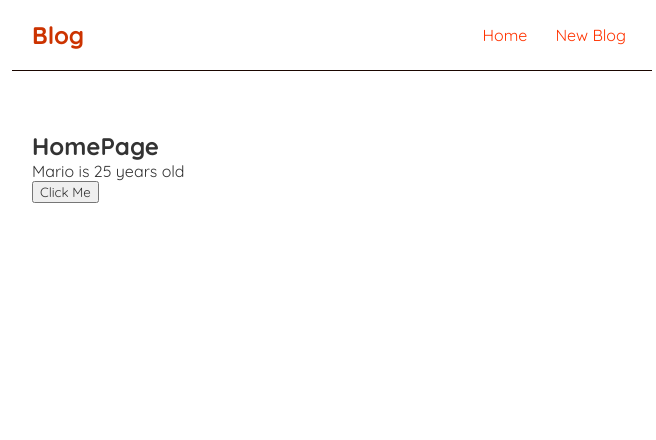
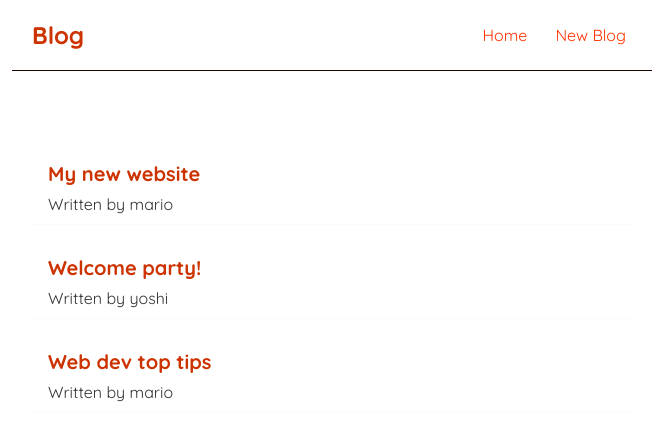
Before and after one commit to mohithsaran/BasicReact, a React (Create React App) app: page / in a window 1280 px wide. Shown: the top 440 px of the page, without its empty margins (308-964 px from the left). Built offline with nearby package versions, Linux system fonts and the light colour scheme.

Commit message:
outputting lists

```diff
--- a/src/Home.js
+++ b/src/Home.js
@@ -1,27 +1,28 @@
-import { useState } from "react"
+import { useState } from "react";
 
 const Home = () => {
-    // let name='Mario'
-   const [name,setName]= useState('Mario')
-   const [age,setAge]=useState(25);
-    const handleClick=(e) => {
-        // name='Mohith'
-        // console.log(name)
-        setName('Mohith')
-        setAge(27)
-    }
-    const handleClickMeagain=(name,e) => {
-        console.log('Hello  again ' + name, e.target);
-    }
-    return (
-        <div className="Home">
-            <h2>HomePage</h2>
-            <p>{name} is {age} years old</p>
-            <button onClick={handleClick}>Click Me</button>
-
-
+  const [blogs, setBlogs] = useState([
+    { title: "My new website", body: "lorem ipsum...", author: "mario", id: 1 },
+    { title: "Welcome party!", body: "lorem ipsum...", author: "yoshi", id: 2 },
+    {
+      title: "Web dev top tips",
+      body: "lorem ipsum...",
+      author: "mario",
+      id: 3,
+    },
+  ]);
+  return (
+    <div className="Home">
+      {blogs.map((blog) => (
+        <div className="blog-preview" key={blog.id}>
+          <h2>{blog.title}</h2>
+          <p>
+            <p>Written by {blog.author}</p>
+          </p>
         </div>
-     );
-}
+      ))}
+    </div>
+  );
+};
 
 export default Home;
--- a/src/index.css
+++ b/src/index.css
@@ -35,3 +35,17 @@
   margin: 40px auto;
   padding: 20px;
 }
+
+.blog-preview {
+  padding: 10px 16px;
+  margin: 20px 0;
+  border-bottom: 1px solid #fafafa;
+}
+.blog-preview:hover {
+  box-shadow: 1px 3px 5px rgba(0,0,0,0.1);
+}
+.blog-preview h2 {
+  font-size: 20px;
+  color: #cc3300;
+  margin-bottom: 8px;
+}
```
